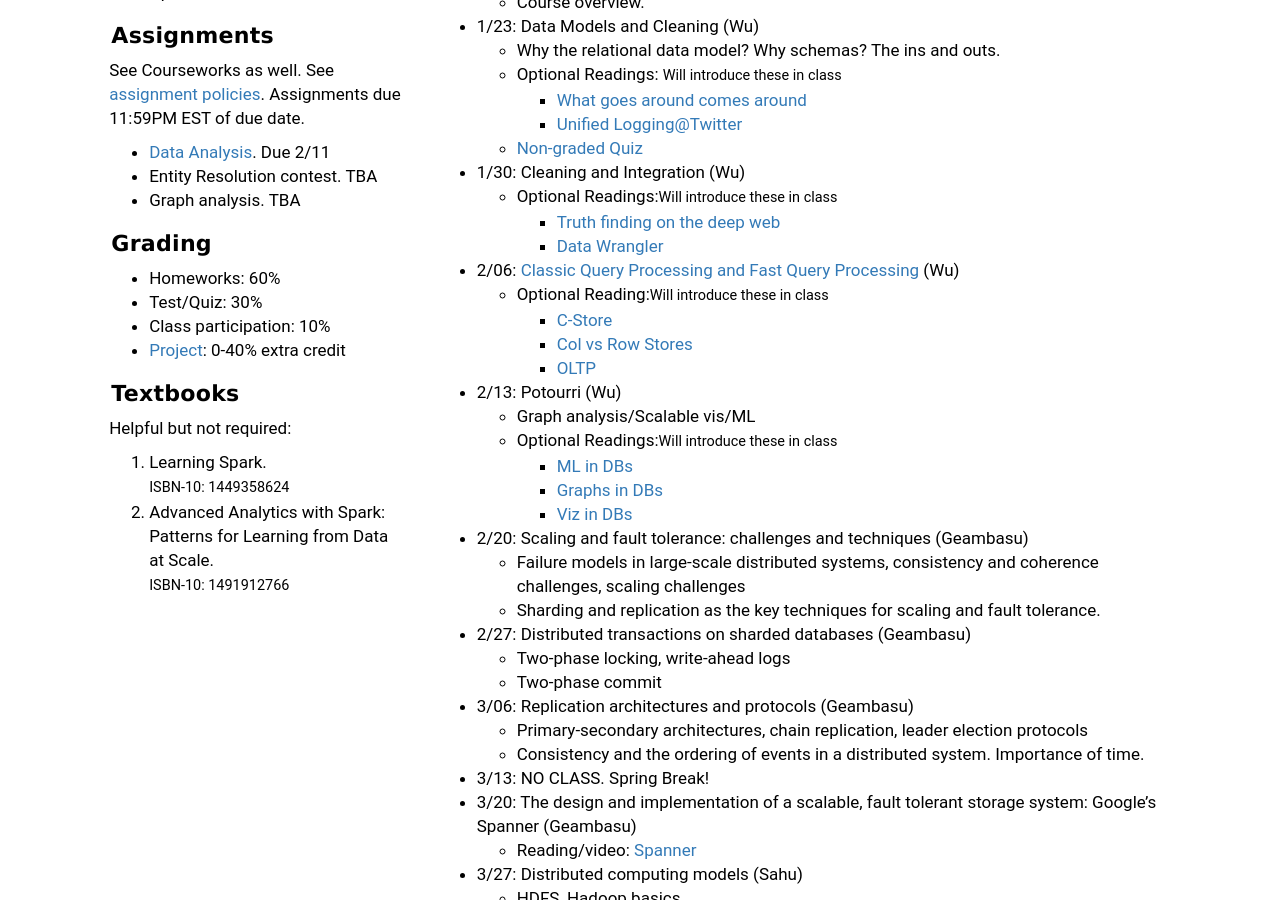
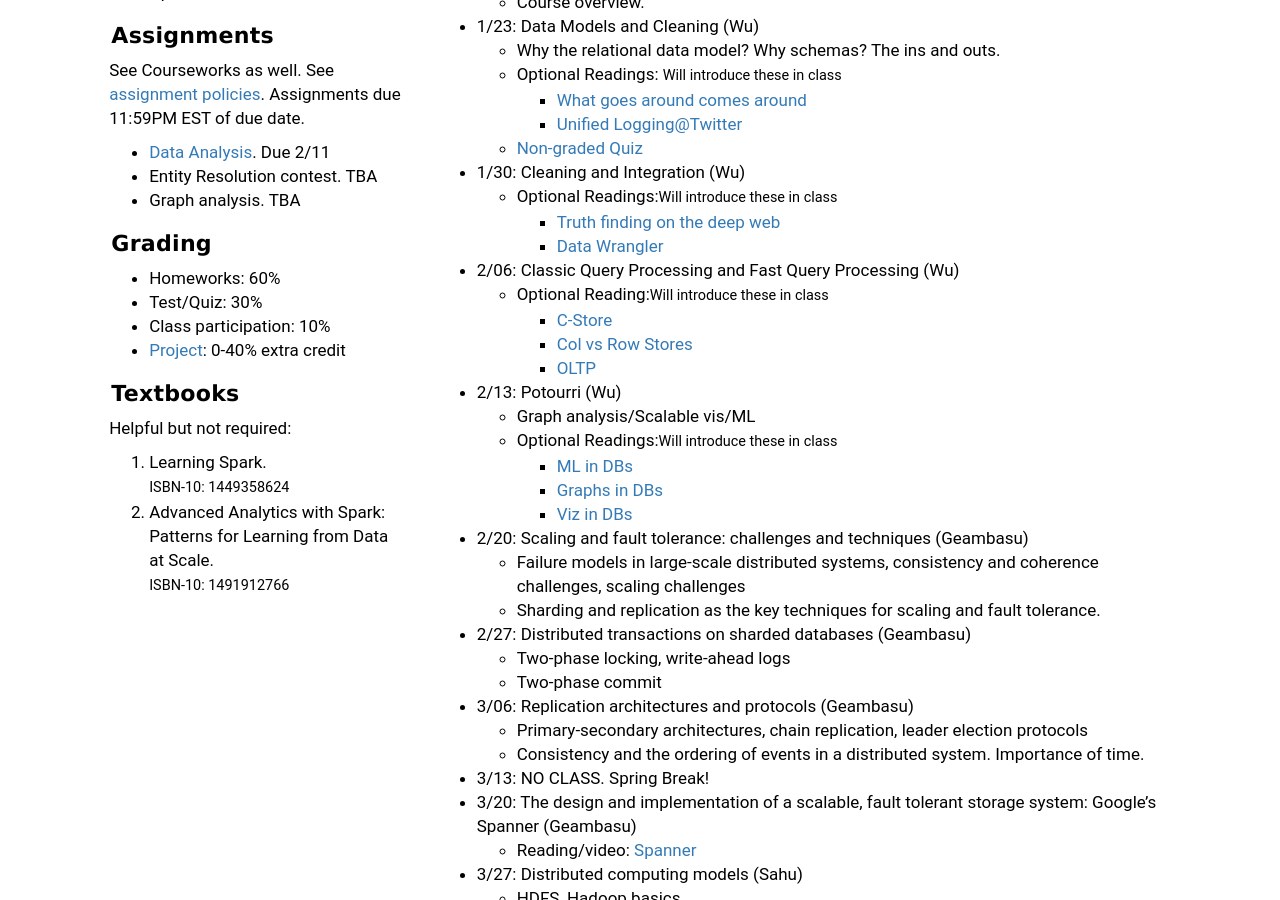
Before and after one commit to KnightMollo/w4121.github.io, a Jekyll site: the page built from index.md, in a window 1280 px wide and 900 px high, scrolled down 848 px. Built offline with Jekyll 4.4.1, drawn with Linux system fonts in a browser that asks for light colours; part of the change alters nothing that is shown.

Commit message:
lazy commit msg

```diff
--- a/index.md
+++ b/index.md
@@ -30,7 +30,7 @@ The course is co-taught by Roxana Geambasu (Associate Prof. in CS), Sambit Sahu
   * Optional Readings:<small>Will introduce these in class</small>
     * [Truth finding on the deep web](http://www.vldb.org/pvldb/vol6/p97-li.pdf)
     * [Data Wrangler](http://vis.stanford.edu/papers/wrangler)
-* 2/06: [Classic Query Processing and Fast Query Processing](https://w4121.github.io/lectures/qproc-primer) (Wu)
+* 2/06: Classic Query Processing and Fast Query Processing (Wu)
   * Optional Reading:<small>Will introduce these in class</small>
     * [C-Store](http://db.csail.mit.edu/projects/cstore/vldb.pdf)
     * [Col vs Row Stores](http://db.csail.mit.edu/projects/cstore/abadi-sigmod08.pdf)
```
